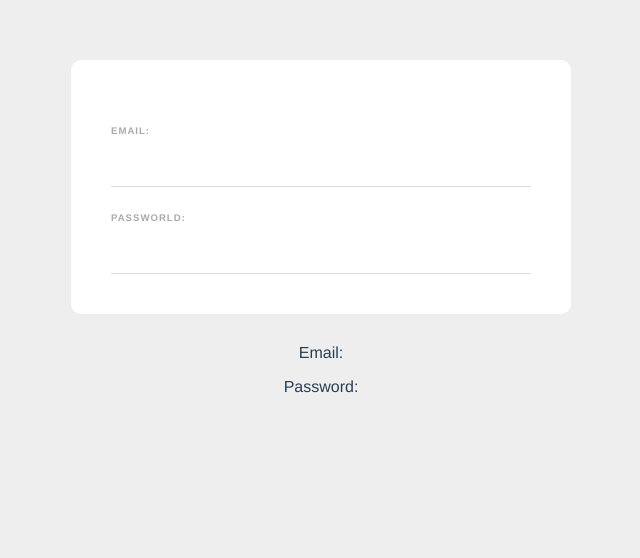
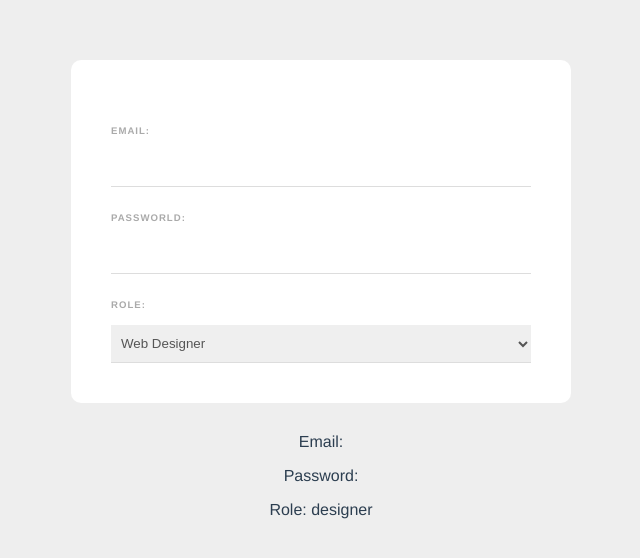
Before and after one commit to zajnemzaj/web-form, a Vue app: page / in a window 1280 px wide. Shown: the top 558 px of the page, without its empty margins (319-959 px from the left). Built offline with nearby package versions, Linux system fonts and the light colour scheme.

Commit message:
v-model with select boxes

```diff
--- a/src/components/SignupForm.vue
+++ b/src/components/SignupForm.vue
@@ -5,9 +5,16 @@
 
     <label>Passworld:</label>
     <input type="password" required v-model="password">
+
+    <label>Role:</label>
+    <select v-model="role">
+        <option value="developer">Web Developer</option>
+        <option value="designer">Web Designer</option>
+    </select>
 </form>
 <p>Email: {{ email }}</p>
 <p>Password: {{ password }}</p>
+<p>Role: {{ role }}</p>
 </template>
 
 <script>
@@ -15,7 +22,8 @@
     data() {
         return {
             email: '',
-            password: ''
+            password: '',
+            role: 'designer'
         }
     }
 }
@@ -41,7 +49,7 @@
     font-weight: bold;
 }
 
-input {
+input, select {
     display: block;
     padding: 10px 6px;
     width: 100%;
```
